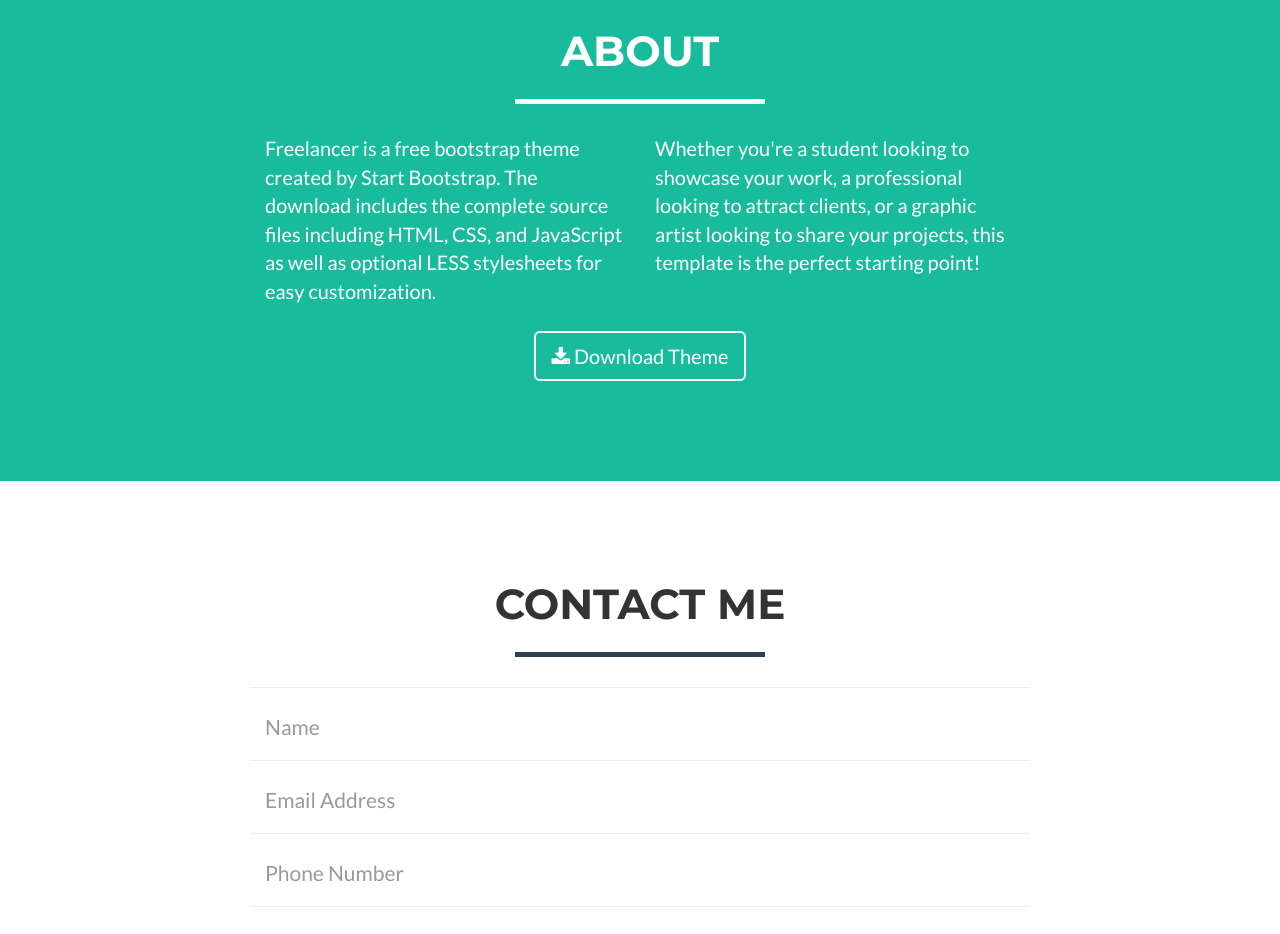
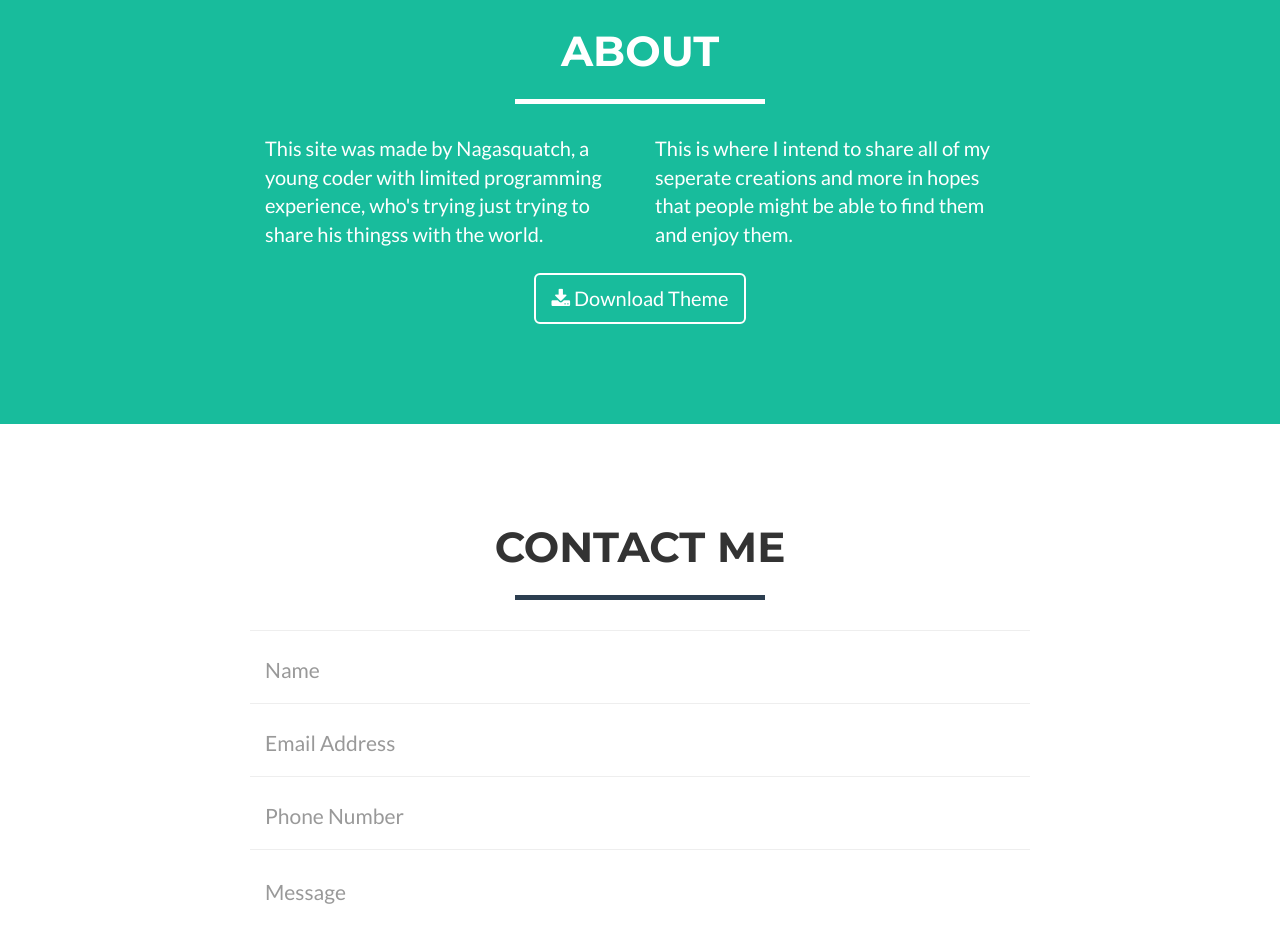
Before and after one commit to Nagasquatch/Less-Temp-Name, a website: page index.html in a window 1280 px wide. Shown: the part 2000-2934 px from the top of the page. Drawn offline with nearby package versions, Linux system fonts and the light colour scheme.

Commit message:
Create index.html

```diff
--- a/index.html
+++ b/index.html
@@ -174,10 +174,10 @@
             </div>
             <div class="row">
                 <div class="col-lg-4 col-lg-offset-2">
-                    <p>Freelancer is a free bootstrap theme created by Start Bootstrap. The download includes the complete source files including HTML, CSS, and JavaScript as well as optional LESS stylesheets for easy customization.</p>
+                    <p>This site was made by Nagasquatch, a young coder with limited programming experience, who's trying just trying to share his thingss with the world.</p>
                 </div>
                 <div class="col-lg-4">
-                    <p>Whether you're a student looking to showcase your work, a professional looking to attract clients, or a graphic artist looking to share your projects, this template is the perfect starting point!</p>
+                    <p>This is where I intend to share all of my seperate creations and more in hopes that people might be able to find them and enjoy them.</p>
                 </div>
                 <div class="col-lg-8 col-lg-offset-2 text-center">
                     <a href="#" class="btn btn-lg btn-outline">
@@ -317,7 +317,7 @@
                             <p>These are a few of my existing games. Keep in mind that these are quite simple and that I am constantly adding to my portrfolio of games.</p>
                             <ul>
                                 <li><a href="https://scratch.mit.edu/projects/153582341/">My best project on Scratch, "Flux."</a></li>
-                                <li>2</li>
+                                <li>More coming eventually!</li>
                             </ul>
                             <ul class="list-inline item-details">
                                 <li>Client:
```
